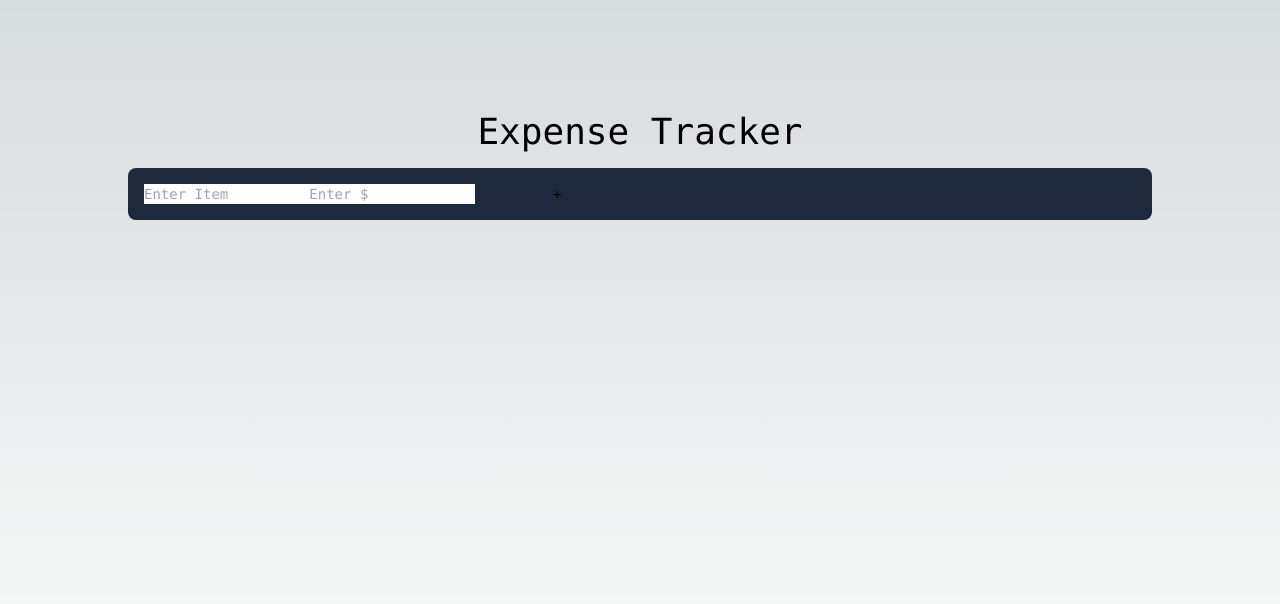
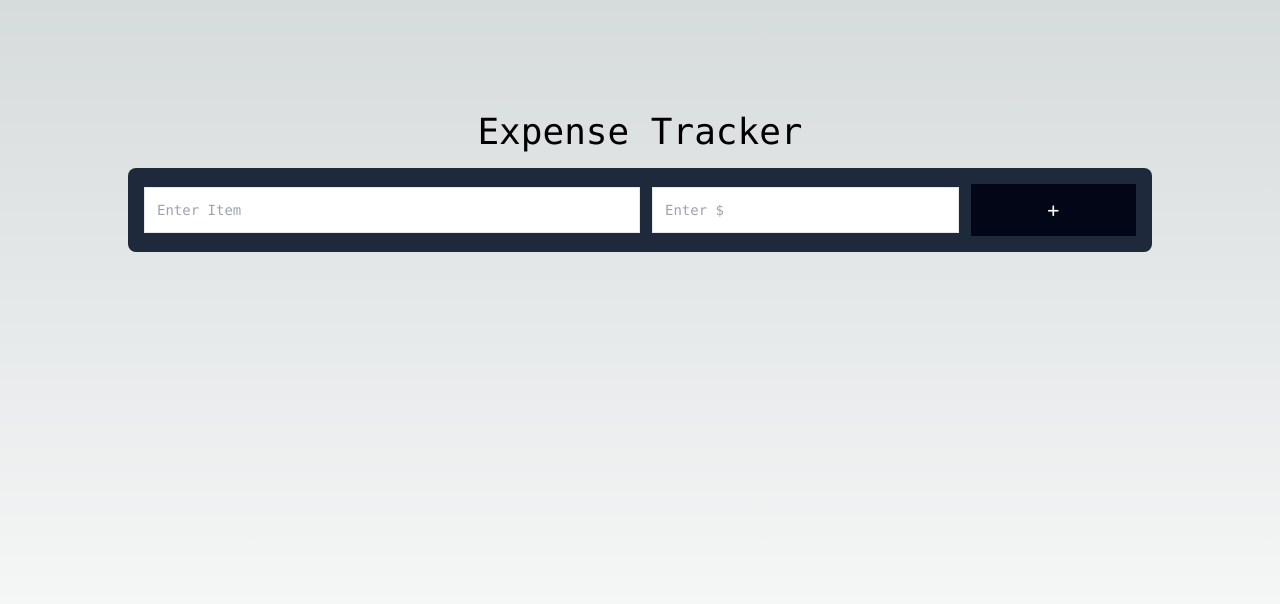
Before and after one commit to danielAwale/finance-tracker-nextjs, a Next.js app: page / in a window 1280 px wide. Shown: the top 604 px of the page. Built offline with nearby package versions, Linux system fonts and the light colour scheme.

Commit message:
contain styling for the input and submit:

```diff
--- a/app/page.js
+++ b/app/page.js
@@ -7,9 +7,9 @@ export default function Home() {
         <h1 className='text-4xl p-4 text-center'>Expense Tracker</h1>
         <div className='bg-slate-800 p-4 rounded-lg'>
           <form className='grid grid-cols-6 items-center text-black'>
-            <input type="text" placeholder='Enter Item' />
-            <input type="number" placeholder='Enter $' />
-            <button type='submit'>+</button>
+            <input className='col-span-3 border p-3' type="text" placeholder='Enter Item' />
+            <input className='col-span-2 border mx-3 p-3' type="number" placeholder='Enter $' />
+            <button className='text-white bg-slate-950 hover:bg-slate-900 p-3 text-xl' type='submit'>+</button>
           </form>
         </div>
       </div>
```
